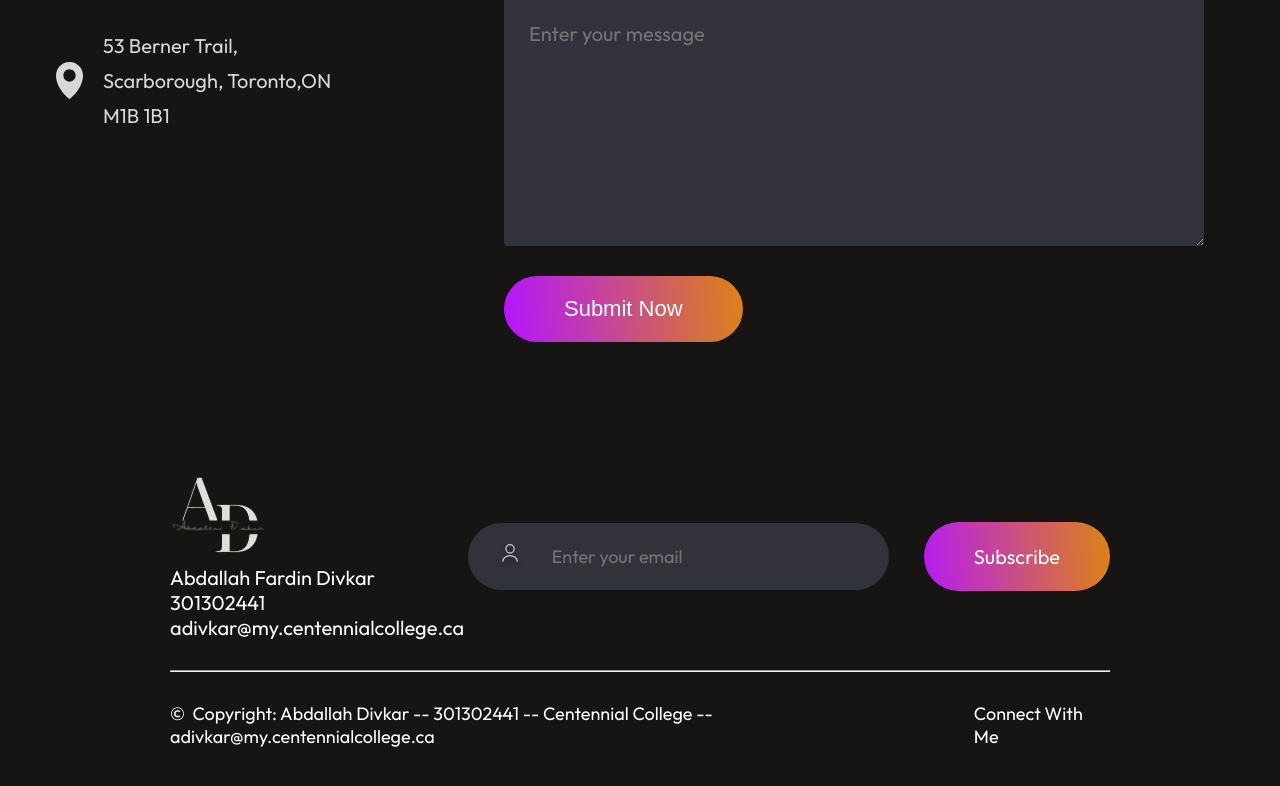
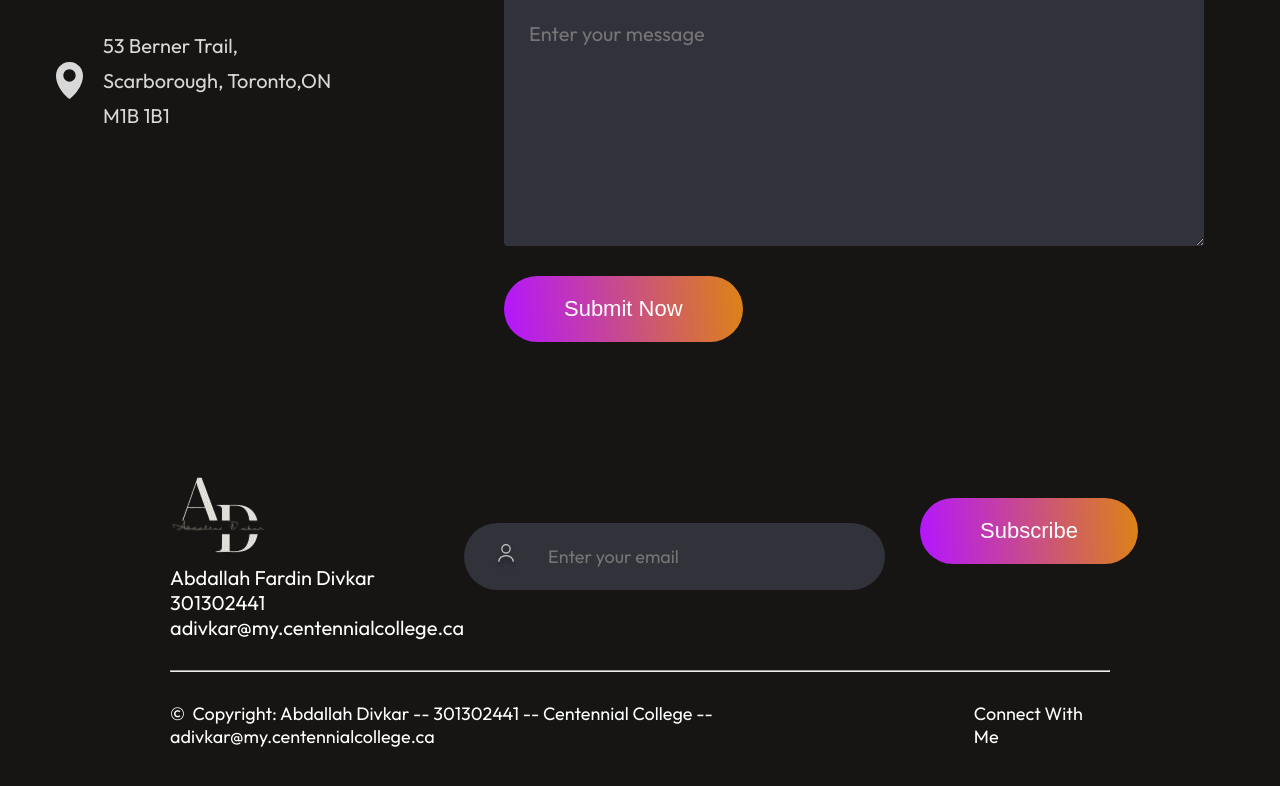
Before and after one commit to Abdallah-Divkar/Portfolio, a React (Vite) app in the folder client/: page / in a window 1280 px wide. Shown: the part 5523-6309 px from the top of the page. Built offline with nearby package versions, Linux system fonts and the light colour scheme.

Commit message:
Fixed the "Subscribe" button in the footer.jsx file and updated footer.css file for the same

```diff
--- a/client/src/Components/Contact/Contact.jsx
+++ b/client/src/Components/Contact/Contact.jsx
@@ -67,7 +67,7 @@ const Contact = () => {
 
             <label hhtmlFor="">Your Message</label>
             <textarea name="message" rows="8" placeholder='Enter your message'></textarea>
-            <button type='ssubmit' className="contact-submit">Submit Now</button>
+            <button type='submit' className="contact-submit">Submit Now</button>
         </form>
       </div>
     </div>
--- a/client/src/Components/Footer/Footer.css
+++ b/client/src/Components/Footer/Footer.css
@@ -69,6 +69,24 @@
     margin-bottom: 50px;
 }
 
+.contact-submit{
+    border: none;
+    color: white;
+    border-radius: 50px;
+    background: linear-gradient(264deg, #DF8908 -5.09%, #B415FF 100%);
+    font-size: 22PX;
+    padding: 20px 60px;
+    margin-bottom: 50px;
+    cursor: pointer;
+    transition: 0.3s;
+}
+
+.contact-submit:hover{
+    transform: scale(1.1);
+    transition: 0.3s;
+
+}
+
 @media(max-width:768px){
     .footer{
         margin: 50px 70px;
@@ -82,4 +100,9 @@
         flex-direction: column-reverse;
         margin-bottom: 50px;
     }
+
+    .contact-submit{
+        font-size: 20px;
+        padding: 15px 40px;
+    }
 }
--- a/client/src/Components/Footer/Footer.jsx
+++ b/client/src/Components/Footer/Footer.jsx
@@ -28,7 +28,8 @@ const Footer = () => {
                 <img src={user_icon} alt="" />
                 <input type="email" placeholder='Enter your email' />
             </div>
-            <div className="footer-subscribe">Subscribe</div>
+            <button type='submit' className="contact-submit">Subscribe</button>
+
         </div>
       </div>
       <hr></hr>
```
